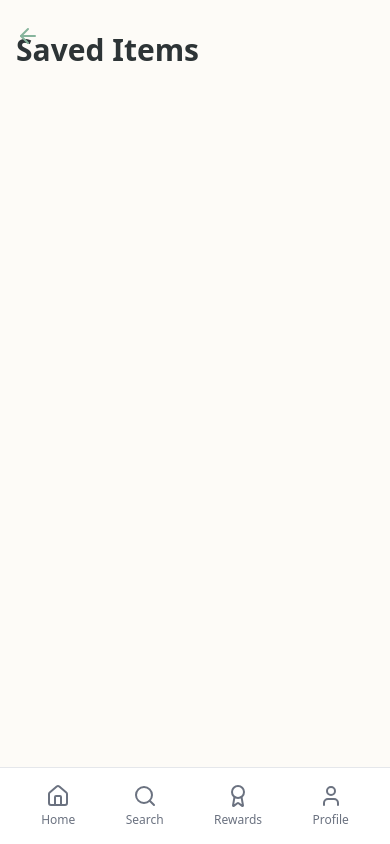
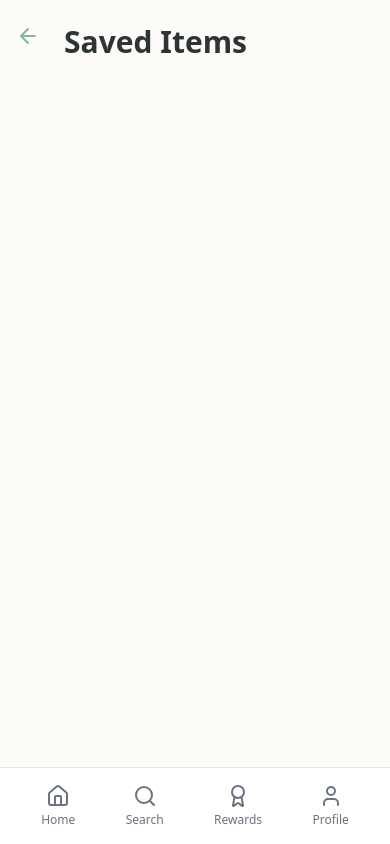
Before and after one commit to Usmanyousaf88/Beautyscanner, a React (Vite) app: page /bookmarks in a window 390 px wide. Built offline with nearby package versions, Linux system fonts and the light colour scheme.

Commit message:
Fix arrow visibility in bookmarks
Adjusted the layout in the Bookmarks page to ensure that the Saved Items title is positioned correctly above the back arrow. Ensured that all arrows are visible and responsive across different screen sizes.
[skip gpt_engineer]

```diff
--- a/src/pages/Bookmarks.tsx
+++ b/src/pages/Bookmarks.tsx
@@ -4,9 +4,11 @@ import BackButton from "@/components/BackButton";
 const Bookmarks = () => {
   return (
     <div className="min-h-screen bg-cream pb-20">
-      <BackButton />
-      <div className="max-w-lg mx-auto px-4 pt-8">
-        <h1 className="text-3xl font-bold text-charcoal mb-6">Saved Items</h1>
+      <div className="relative flex items-center pt-6 px-4 mb-4">
+        <BackButton />
+        <h1 className="text-3xl font-bold text-charcoal ml-12">Saved Items</h1>
+      </div>
+      <div className="max-w-lg mx-auto px-4">
         {/* Add your bookmarks content here */}
       </div>
       <Navigation />
```
